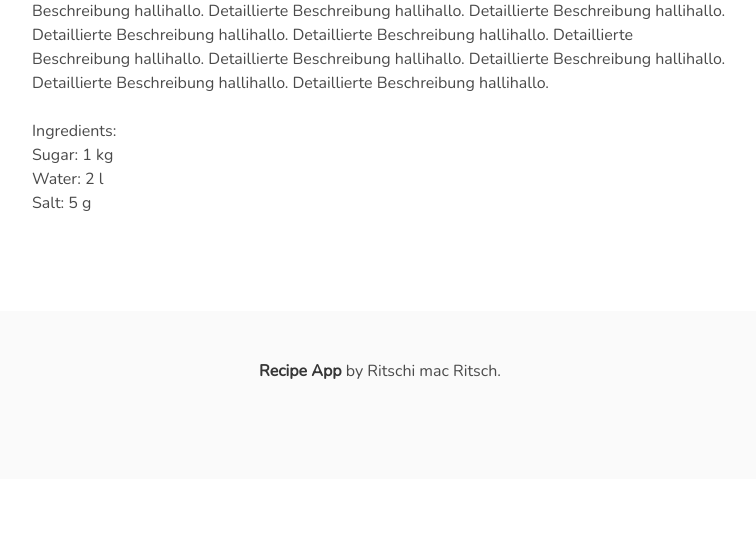
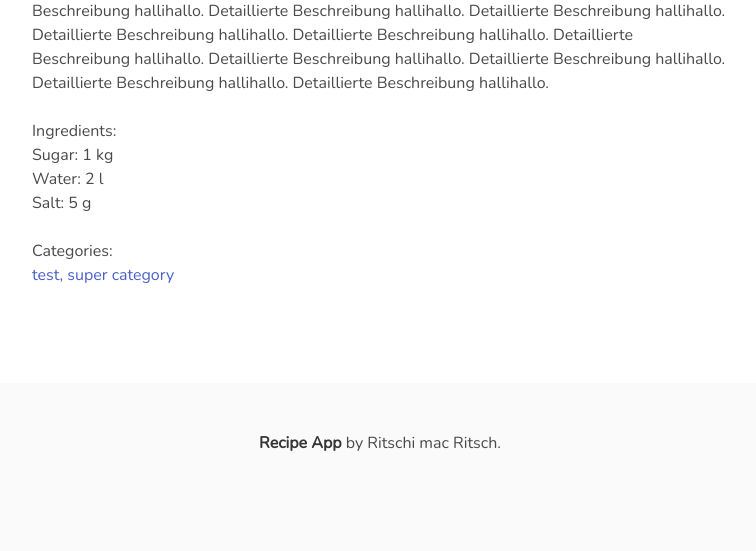
Before and after one commit to RichardStelzer/recipe_manager_web_app, a Django app: a page that uses recipe_manager_web_app/core/templates/core/base.html in a window 1280 px wide. Shown: the part 513-1064 px from the top of the page, without its empty margins (260-1016 px from the left). Before the commit the page ends 892 px from the top, so only its background shows below. Run offline with Django 4.2, Linux system fonts and the light colour scheme; data comes from the database, SQL or seed files in the repository; both versions use the stored data as it was after the commit.

Commit message:
Added category page "category.html". Connects recipes to matching categories. The categories below a recipe on the frontpage link to the category page. The recipes of the respective category are displayed there. Additionally, the admin interface has been improved.

```diff
--- a/recipe_manager_web_app/core/templates/core/base.html
+++ b/recipe_manager_web_app/core/templates/core/base.html
@@ -31,7 +31,7 @@
         <nav class="navbar">
             <div class="container">
                 <div class="navbar-brand">
-                    <a class="navbar-item" href="../"> <!-- link to same page -->
+                    <a class="navbar-item" href="/"> <!-- link to same page -->
                         <img src="" alt="Logo placeholder">
                     </a>
                     <span class="navbar-burger burger" data-target="navbarMenu">
@@ -52,7 +52,7 @@
                                 </form>
                             </div>
                         </div>
-                        <a class="navbar-item is-size-5 has-text-weight-semibold {% if request.resolver_match.url_name == 'frontpage' %}is-active{% endif %}" href="../">
+                        <a class="navbar-item is-size-5 has-text-weight-semibold {% if request.resolver_match.url_name == 'frontpage' %}is-active{% endif %}" href="/">
                             Home
                         </a>
                         <a class="navbar-item is-size-5 has-text-weight-semibold {% if request.resolver_match.url_name == 'shortlist' %}is-active{% endif %}" href="/shortlist/">
@@ -61,7 +61,7 @@
                         <a class="navbar-item is-size-5 has-text-weight-semibold {% if request.resolver_match.url_name == 'top_recipes' %}is-active{% endif %}">
                             Top Recipes
                         </a>
-                        <a class="navbar-item is-size-5 has-text-weight-semibold {% if request.resolver_match.url_name == 'categories' %}is-active{% endif %}">
+                        <a class="navbar-item is-size-5 has-text-weight-semibold {% if request.resolver_match.url_name == 'categories' %}is-active{% endif %}" href="/category/all/">
                             Categories
                         </a>
                         <a class="navbar-item is-size-5 has-text-weight-semibold {% if request.resolver_match.url_name == 'about' %}is-active{% endif %}" href="/about/">
--- a/recipe_manager_web_app/core/templates/core/frontpage.html
+++ b/recipe_manager_web_app/core/templates/core/frontpage.html
@@ -26,6 +26,10 @@
                                         <h1 class="title has-text-black is-3">{{ recipe.title }}</h1>
                                         <p>{{ recipe.brief_description }}</p>
                                     </a>
+                                    {% for ele in recipe.categories.all %}
+                                        <a href="{% url 'recipe_category' ele.slug %}">{{ ele.name }}{% if forloop.first and not forloop.revcounter0 < 1 %},{% endif %}</a>
+
+                                    {% endfor %}
                                 </div>
                                 {% if forloop.first %} <!-- Dont show horizontal line for recipe on bottom of the page -->
                                     <hr>
--- a/recipe_manager_web_app/core/templates/core/shortlist.html
+++ b/recipe_manager_web_app/core/templates/core/shortlist.html
@@ -1,4 +1,6 @@
 {% extends "core/base.html" %}
+
+{% block title %}Shortlist{% endblock %}
 
 {% block content %}
     <section class="hero ">
--- a/recipe_manager_web_app/recipe/models.py
+++ b/recipe_manager_web_app/recipe/models.py
@@ -1,4 +1,15 @@
 from django.db import models
+
+
+class Category(models.Model):
+    name = models.CharField(max_length=255)
+    slug = models.SlugField()
+
+    class Meta:
+        verbose_name_plural = "Categories"
+
+    def __str__(self):
+        return self.name
 
 
 class Ingredient(models.Model):
@@ -6,6 +17,10 @@ class Ingredient(models.Model):
 
     def __str__(self):
         return self.name
+
+
+class Teste(models.Model):
+    name = models.CharField(max_length=255)
 
 
 class Recipe(models.Model):
@@ -16,6 +31,8 @@ class Recipe(models.Model):
     full_description = models.TextField()
     ingredients = models.ManyToManyField(Ingredient, through="IngredientQuantity", related_name='ingredients')
     created_at = models.DateTimeField(auto_now_add=True)
+    categories = models.ManyToManyField(Category, related_name="categories")
+    teste = models.ManyToManyField(Teste, related_name="teste")
 
     class Meta:
         ordering = ("-created_at",)
--- a/recipe_manager_web_app/recipe/templates/recipe/detail.html
+++ b/recipe_manager_web_app/recipe/templates/recipe/detail.html
@@ -17,6 +17,10 @@
                             Ingredients: <br>
                             {% for ele in recipe.ingredientquantity_set.all %}
                                 {{ ele.ingredient.name }}: {{ ele.quantity }} {{ ele.unit }} <br>
+                            {% endfor %}<br>
+                            Categories: <br>
+                            {% for ele in recipe.categories.all %}
+                                <a href="{% url 'recipe_category' ele.slug %}">{{ ele.name }}{% if forloop.first and not forloop.revcounter0 < 1 %},{% endif %}</a>
                             {% endfor %}
                         </div>
                     </div>
--- a/recipe_manager_web_app/recipe/urls.py
+++ b/recipe_manager_web_app/recipe/urls.py
@@ -8,4 +8,5 @@ urlpatterns = [
     # :slug> = custom variable name passed to views.detail function "def detail(request, slug)"
     # <slug:slugtest> would work with "def detail(request, slugtest)"
     path("<slug:slug>/", views.detail, name="recipe_detail"),
+    path("category/<slug:slug>/", views.category, name="recipe_category"),
 ]
--- a/recipe_manager_web_app/recipe/views.py
+++ b/recipe_manager_web_app/recipe/views.py
@@ -1,6 +1,8 @@
 from django.shortcuts import get_object_or_404, render
 
-from .models import Recipe
+from .models import Category, Recipe
+
+from django.db.models import Q
 
 
 def detail(request, slug):
@@ -13,8 +15,50 @@ def detail(request, slug):
     print("------> 'recipe.ingredientquantity_set.all()[0].quantity' ---> ", recipe.ingredientquantity_set.all()[0].quantity)
     print("------> 'recipe.ingredientquantity_set.all()[0].unit' ---> ", recipe.ingredientquantity_set.all()[0].unit)
     print(recipe.ingredients.all())
+    print("------> 'recipe.category_set.all()", recipe.categories.all())
 
     # print(recipe.ingredients.all())
     # print(recipe.ingredients.all()[1].name)
 
     return render(request, "recipe/detail.html", {"recipe": recipe})
+
+
+def category(request, slug):
+
+    if slug == "all":
+        # display list with all categories
+        print("Category.objects.all() ------>", Category.objects.all())
+        message = "List of Categories"
+        categories = Category.objects.all()
+
+        context = {
+            "show_all_categories": True,
+            "message": message,
+            "categories": categories,
+        }
+        print("----------------->", context)
+        return render(request, "recipe/category.html", context)
+
+    category = get_object_or_404(Category, slug=slug)
+    message = "Recipes for category \'" + category.name + "\'"
+
+    # print("Category to be displayed ------>", category)
+    # print("Recipe objects ---------------->", Recipe.objects.all())
+    # print("recipe objects 0 -------------->", Recipe.objects.all()[0].categories.all())
+
+    matching_recipes = Recipe.objects.filter(categories__name__icontains=category.name)
+
+    if matching_recipes.exists():
+        recipes_found = True
+    else:
+        recipes_found = False
+
+    context = {
+        "category": category,
+        "recipes_found": recipes_found,
+        "matching_recipes": matching_recipes,
+        "message": message,
+    }
+
+    print("context ---------------->", context)
+    return render(request, "recipe/category.html", context)
```
Also changed, not shown: recipe_manager_web_app/recipe/admin.py (+16 -2 lines), recipe_manager_web_app/recipe/templates/recipe/category.html (added, +36 -0 lines), recipe_manager_web_app/db.sqlite3, recipe_manager_web_app/recipe/migrations/0002_auto_20221125_1405.py (added), recipe_manager_web_app/recipe/migrations/0003_auto_20221125_1803.py (added), recipe_manager_web_app/recipe/migrations/0004_rename_category_recipe_categories.py (added), recipe_manager_web_app/recipe/migrations/0005_rename_title_category_name.py (added).
